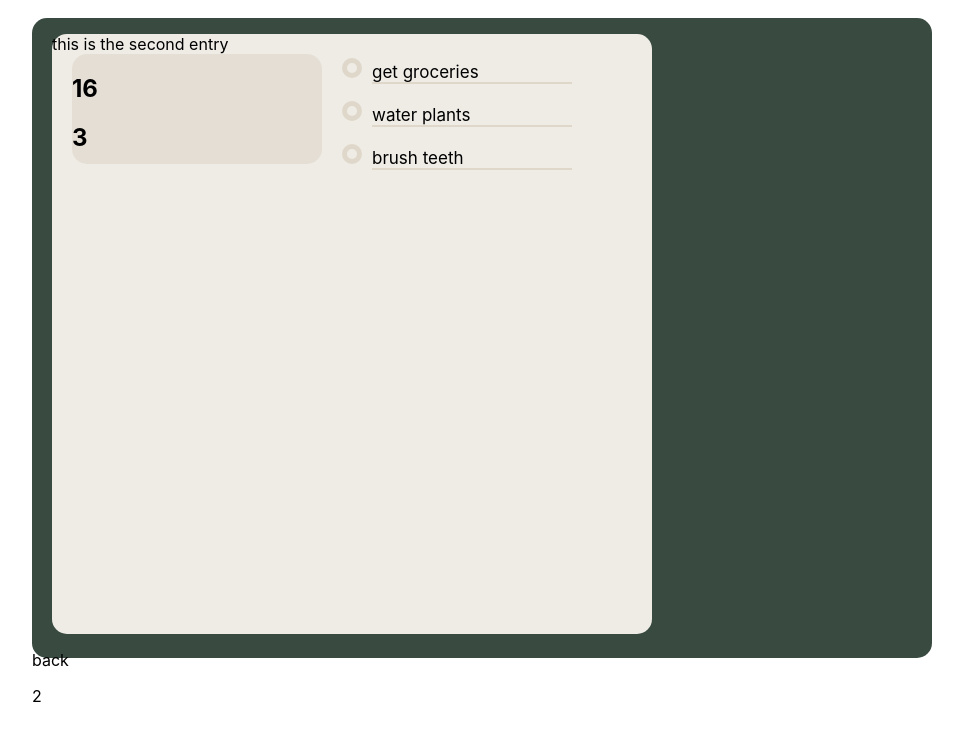
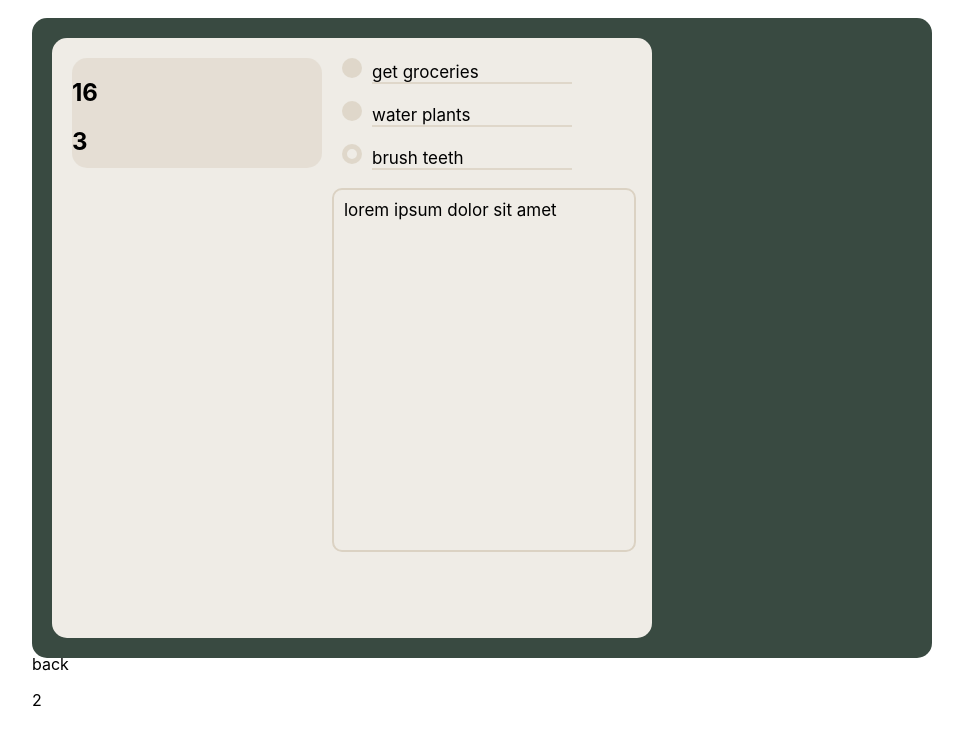
Before and after one commit to samuelmanor/aden-react-node, a React (Create React App) app: page / in a window 1280 px wide. Shown: the top 744 px of the page, without its empty margins (232-1195 px from the left). Built offline with nearby package versions, Linux system fonts and the light colour scheme; data requests are answered from the project's data file.

Commit message:
touched up ToDo component, added Page comp entry update functionality

```diff
--- a/db.json
+++ b/db.json
@@ -46,12 +46,12 @@
       "todos": [
         {
           "task": "get groceries",
-          "completed": false,
+          "completed": true,
           "id": 1
         },
         {
           "task": "water plants",
-          "completed": false,
+          "completed": true,
           "id": 2
         },
         {
@@ -70,7 +70,7 @@
           "event": "wake up"
         }
       ],
-      "entry": "this is the second entry",
+      "entry": "lorem ipsum dolor sit amet",
       "images": [
         "https://64.media.tumblr.com/75eb17f23a594983f0fe9d71c5ece16c/bf0912c1f7be8f04-57/s1280x1920/8c06589ced7c3feb8169863fa4207c4aeeb061f3.jpg",
         "https://64.media.tumblr.com/742acfdeaf06d2f27bd4b2bd59fe0f1e/tumblr_o070m5PCkP1r7ezteo1_640.png",
--- a/src/components/Page.js
+++ b/src/components/Page.js
@@ -3,20 +3,17 @@ import ToDo from "./ToDo";
 
 function Page({ page, pageService, setCurrentPage }) {
     const [toDoArr, setToDoArr] = useState({});
-
-    useEffect(() => {
-        if (page) {
-            setToDoArr(page.todos);
-        }
-    }, [page]);
+    const [editingState, setEditingState] = useState(false);
+    const [entryText, setEntryText] = useState(page.entry);
 
     const pageStyle = {
         page: {
             width: 600,
             height: 600,
             marginLeft: 20,
+            marginTop: 20,
             borderRadius: 15,
-            backgroundColor: '#efece6',
+            backgroundColor: '#efece6'
         },
 
         dateBox: {
@@ -26,29 +23,84 @@ function Page({ page, pageService, setCurrentPage }) {
             height: 110,
             marginLeft: 20,
             marginTop: 20,
-            position: 'absolute',
+            position: 'absolute'
         },
 
         toDo: {
             position: 'absolute',
             marginLeft: 280,
-            marginTop: -12,
+            marginTop: 20
         },
-    }
 
-    function handleUpdate(taskId, k, newState) {
+        entry: {
+            position: 'absolute',
+            border: '2px solid rgba(219, 210, 195)',
+            borderRadius: 10,
+            height: 340,
+            width: 280,
+            marginLeft: 280,
+            marginTop: 150,
+            padding: 10,
+            backgroundColor: 'transparent',
+            resize: 'none',
+            fontSize: 17
+        },
+
+        button: {
+            position: 'absolute',
+            border: 'none',
+            backgroundColor: 'transparent',
+            fontSize: 22,
+            cursor: 'pointer',
+            marginLeft: 520,
+            marginTop: 478
+        }
+    };
+
+    useEffect(() => {
+        if (page) {
+            setToDoArr(page.todos);
+        }
+    }, [page]);
+
+    function handleUpdate(objId, keyToUpdate, newState) {
         const pageCopy = { ...page };
-        const toDoToUpdate = pageCopy.todos.find(t => t.id === taskId);
+        const toDoToUpdate = pageCopy.todos.find(t => t.id === objId);
 
-        if (k === 'task') {
+        if (keyToUpdate === 'task') {
             toDoToUpdate.task = newState;
             pageService.update(page.id, pageCopy)
                 .then(res => setCurrentPage(res));
-        } else if (k === 'state') {
+        } else if (keyToUpdate === 'state') {
             toDoToUpdate.completed = newState;
             pageService.update(page.id, pageCopy)
                 .then(res => setCurrentPage(res));
+        } else if (keyToUpdate === 'entry') {
+            pageCopy.entry = newState;
+            pageService.update(page.id, pageCopy)
+                .then(res => setCurrentPage(res));
         };
+    };
+
+    useEffect(() => {
+        const textArea = document.getElementById('text-area');
+        if (textArea) {
+            textArea.value = page.entry;
+            textArea.focus();
+        }
+    }, [editingState, page.entry]);
+
+    function handleTextChange() {
+        const textArea = document.getElementById('text-area');
+        setEntryText(textArea.value);
+    };
+
+    function updateEntry() {
+        if (entryText === '') {
+            setEntryText('lorem ipsum dolor sit amet');
+        }
+        handleUpdate(page.id, 'entry', entryText);
+        setEditingState(false);
     };
 
     function mapToDos() {
@@ -62,7 +114,12 @@ function Page({ page, pageService, setCurrentPage }) {
                 <h2>{page.month}</h2>
             </div>
 
-            <p>{page.entry}</p>
+            {editingState ?
+                <div>
+                    <textarea style={pageStyle.entry} id='text-area' maxLength='550' onInput={handleTextChange} />
+                    <button style={pageStyle.button} onClick={updateEntry} >save</button>
+                </div>
+                : <p style={pageStyle.entry} onClick={() => setEditingState(true)} >{page.entry}</p>}
 
             <div style={pageStyle.toDo}>
                 {mapToDos()}
--- a/src/components/ToDo.js
+++ b/src/components/ToDo.js
@@ -12,7 +12,7 @@ function ToDo({ id, task, completed, handleUpdate }) {
             borderRadius: 10,
             marginLeft: 10,
             display: 'inline-block',
-            cursor: 'pointer',
+            cursor: 'pointer'
         },
 
         notDone: {
@@ -22,22 +22,22 @@ function ToDo({ id, task, completed, handleUpdate }) {
             border: '5px solid rgba(219, 210, 195, 0.8)',
             marginLeft: 10,
             display: 'inline-block',
-            cursor: 'pointer',
+            cursor: 'pointer'
         },
 
         p: {
             display: 'inline-block',
+            marginLeft: 10,
             marginTop: 0,
-            marginLeft: 10,
             borderBottom: '2px solid rgba(219, 210, 195, 0.8)',
             width: 200,
-            fontSize: 17,
+            fontSize: 17
         },
 
         task: {
             display: 'inline-block',
             marginLeft: 10,
-            marginBottom: 16,
+            marginBottom: 16
         },
 
         input: {
@@ -45,13 +45,14 @@ function ToDo({ id, task, completed, handleUpdate }) {
             borderBottom: '2px solid rgba(219, 210, 195, 0.8)',
             backgroundColor: 'transparent',
             width: 200,
-            fontSize: 17,
+            fontSize: 17
         },
 
         button: {
             border: 'none',
             backgroundColor: 'transparent',
             fontSize: 18,
+            cursor: 'pointer'
         }
     };
 
@@ -65,7 +66,7 @@ function ToDo({ id, task, completed, handleUpdate }) {
         if (input) {
             input.focus();
         }
-    }, [editingState])
+    }, [editingState]);
 
     return (
         <div>
@@ -73,7 +74,7 @@ function ToDo({ id, task, completed, handleUpdate }) {
 
             {editingState ?
             <div style={toDoStyle.task}>
-                <input style={toDoStyle.input} type='text' id='text-box' value={taskText} onChange={(e) => setTaskText(e.target.value)} />
+                <input style={toDoStyle.input} type='text' id='text-box' maxLength='25' value={taskText} onChange={(e) => setTaskText(e.target.value)} />
                 <button style={toDoStyle.button} onClick={updateTask}>save</button>
             </div>
             : <p onClick={() => setEditingState(true)} style={toDoStyle.p}>{taskText === '' ? 'add new...' : task}</p>}
```
